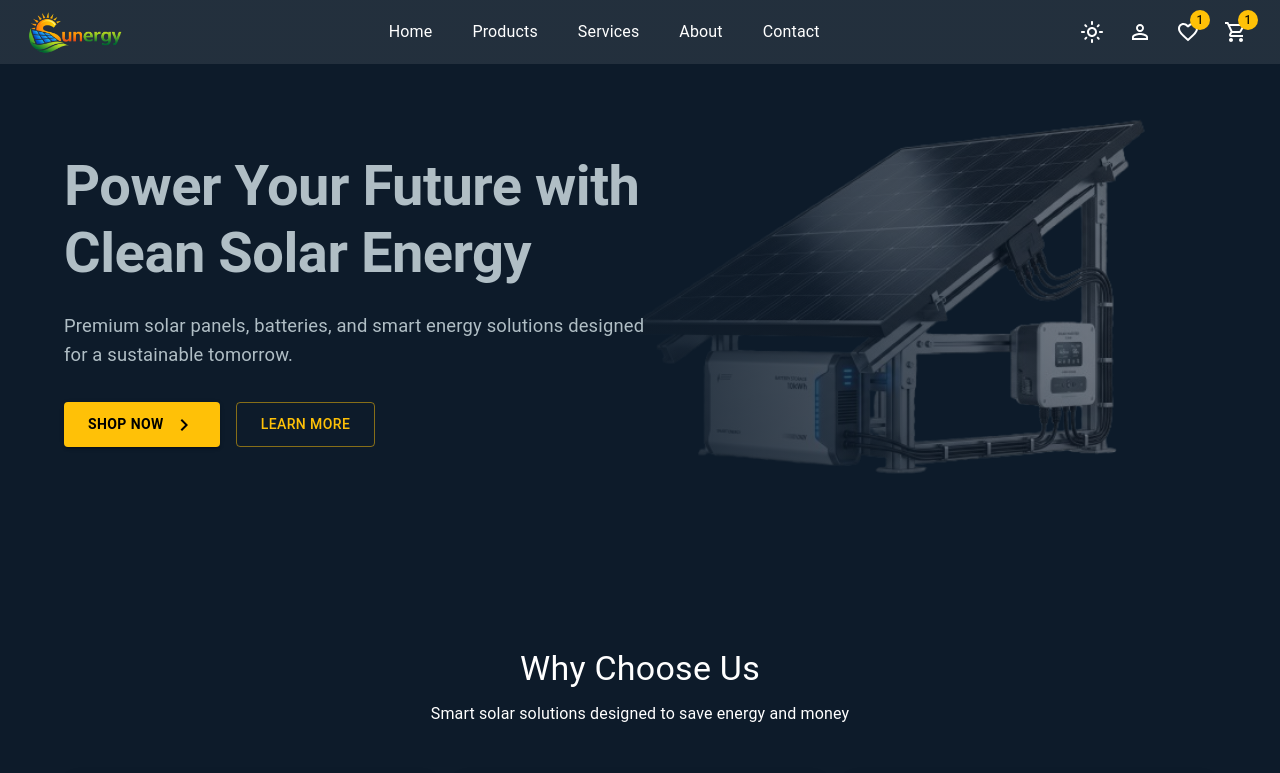
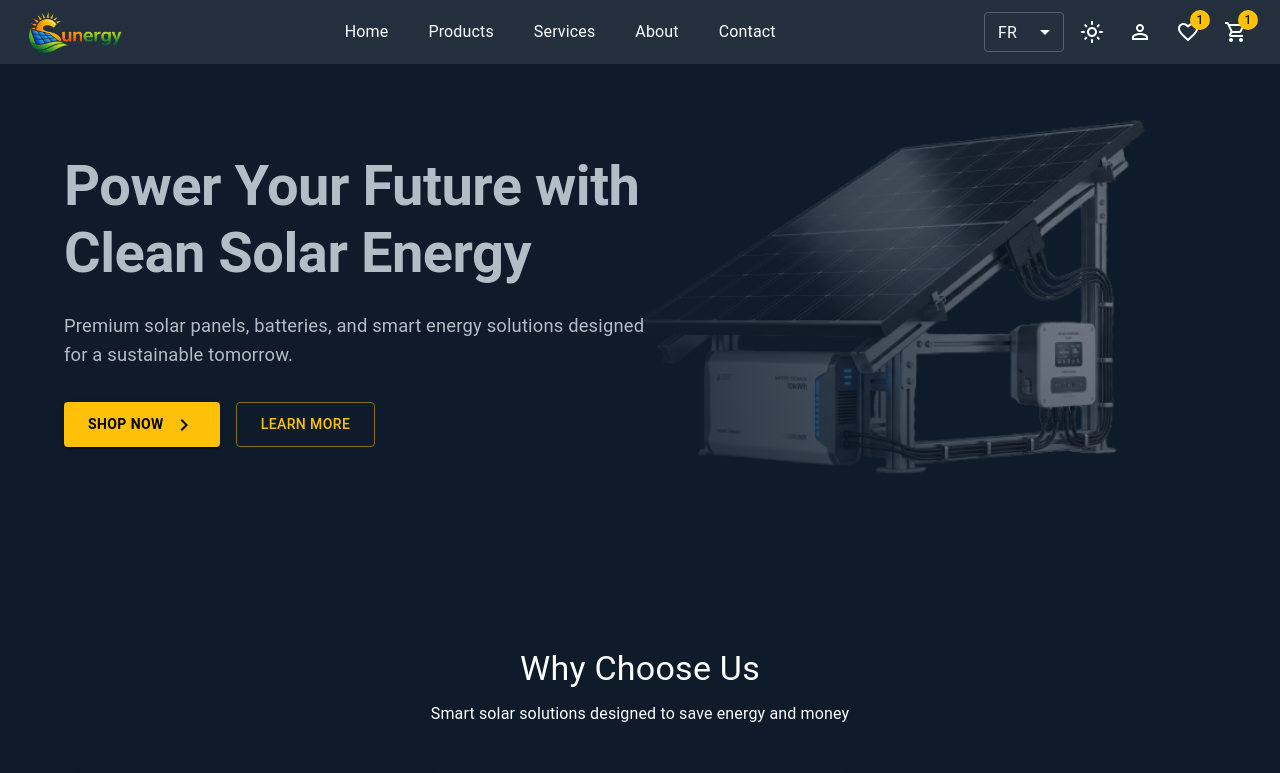
Before and after one commit to abderrahmanetaha7-lgtm/solar_stage, a React (Vite) app: page / in a window 1280 px wide. Shown: the top 773 px of the page. Built offline with nearby package versions, Linux system fonts and the light colour scheme.

Commit message:
Improve navbar with language switcher in Arabic.

```diff
--- a/src/components/FirstSectionHome.jsx
+++ b/src/components/FirstSectionHome.jsx
@@ -2,6 +2,7 @@ import React from "react";
 import imgHome from "../assets/images/imgHome.png";
 import { Box, Container, Typography, Button } from "@mui/material";
 import KeyboardArrowRightIcon from "@mui/icons-material/KeyboardArrowRight";
+import { Link as RouterLink } from "react-router-dom";
 export default function FirstSectionHome() {
   return (
     <Box
@@ -98,6 +99,8 @@ export default function FirstSectionHome() {
             <Button
               variant="contained"
               color="primary"
+              component={RouterLink}
+              to="/products"
               sx={{
                 fontWeight: 600,
                 px: 3,
@@ -114,6 +117,8 @@ export default function FirstSectionHome() {
 
             <Button
               variant="outlined"
+              component={RouterLink}
+              to="/about"
               sx={{
                 borderColor: "primary",
                 color: "primary",
--- a/src/components/layout/Navbar.jsx
+++ b/src/components/layout/Navbar.jsx
@@ -12,6 +12,9 @@ import {
   Tooltip,
   Drawer,
   Typography,
+  FormControl,
+  InputLabel,
+  Select,
 } from "@mui/material";
 
 import MenuIcon from "@mui/icons-material/Menu";
@@ -20,7 +23,7 @@ import PersonOutlineOutlinedIcon from "@mui/icons-material/PersonOutlineOutlined
 import FavoriteBorderIcon from "@mui/icons-material/FavoriteBorder";
 import ShoppingCartOutlinedIcon from "@mui/icons-material/ShoppingCartOutlined";
 import LightModeOutlinedIcon from "@mui/icons-material/LightModeOutlined";
-import DarkModeOutlinedIcon from '@mui/icons-material/DarkModeOutlined';
+import DarkModeOutlinedIcon from "@mui/icons-material/DarkModeOutlined";
 
 import { Link as RouterLink } from "react-router-dom";
 import { useState } from "react";
@@ -41,6 +44,15 @@ export default function Navbar() {
   ];
 
   const theme = useTheme();
+  const LanguageSwitcher = ({ value, onChange }) => (
+    <FormControl size="small">
+      <Select value={value} onChange={onChange} sx={{ minWidth: 80 }}>
+        <MenuItem value="FR">FR</MenuItem>
+        <MenuItem value="AR">AR</MenuItem>
+      </Select>
+    </FormControl>
+  );
+  const [switchLang, setSwitchLang] = useState("FR");
   const isMobile = useMediaQuery(theme.breakpoints.down("md"));
 
   const [anchorElUser, setAnchorElUser] = useState(null);
@@ -84,6 +96,12 @@ export default function Navbar() {
         )}
 
         <Box sx={{ display: "flex", alignItems: "center", gap: 1 }}>
+          {!isMobile && (
+            <LanguageSwitcher
+              value={switchLang}
+              onChange={(e) => setSwitchLang(e.target.value)}
+            />
+          )}
           <IconButton
             onClick={toggleTheme}
             sx={{ color: "text.primary", "&:hover": { color: "primary.main" } }}
@@ -94,13 +112,11 @@ export default function Navbar() {
               <DarkModeOutlinedIcon />
             )}
           </IconButton>
-
           {/* <IconButton
             sx={{ color: "text.primary", "&:hover": { color: "primary.main" } }}
           >
             <SearchIcon />
           </IconButton>  */}
-
           <Tooltip title="Login/Register">
             <IconButton
               onClick={(e) => setAnchorElUser(e.currentTarget)}
@@ -112,7 +128,6 @@ export default function Navbar() {
               <PersonOutlineOutlinedIcon />
             </IconButton>
           </Tooltip>
-
           <Menu
             anchorEl={anchorElUser}
             open={Boolean(anchorElUser)}
@@ -129,7 +144,6 @@ export default function Navbar() {
               </Typography>
             </MenuItem>
           </Menu>
-
           <IconButton
             sx={{ color: "text.primary", "&:hover": { color: "primary.main" } }}
           >
@@ -137,7 +151,6 @@ export default function Navbar() {
               <FavoriteBorderIcon />
             </Badge>
           </IconButton>
-
           <IconButton
             sx={{ color: "text.primary", "&:hover": { color: "primary.main" } }}
           >
@@ -177,6 +190,20 @@ export default function Navbar() {
             </List>
           ))}
         </Box>
+        <List sx={{ mt: 2 }}>
+          <ListItemButton
+            sx={{
+              borderRadius: 2,
+              mx: 1,
+            }}
+          >
+            <ListItemText primary="Language" sx={{ color: "text.primary" }} />
+            <LanguageSwitcher
+              value={switchLang}
+              onChange={(e) => setSwitchLang(e.target.value)}
+            />
+          </ListItemButton>
+        </List>
       </Drawer>
     </AppBar>
   );
```
